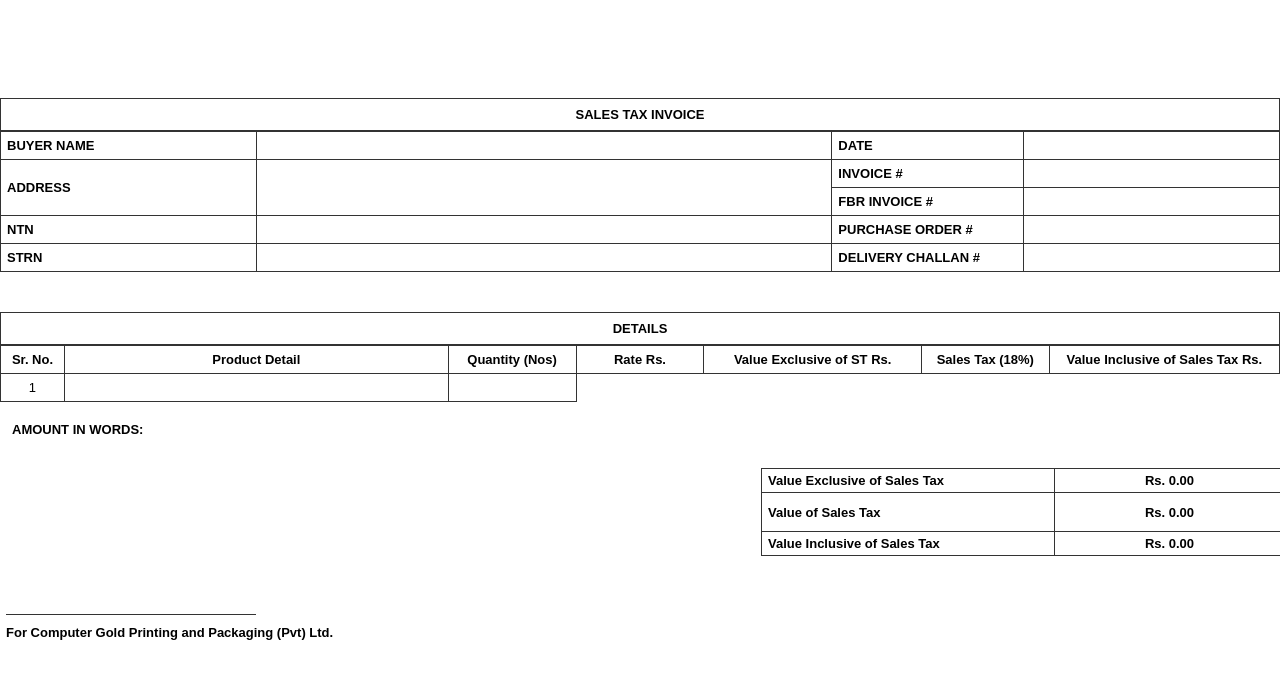
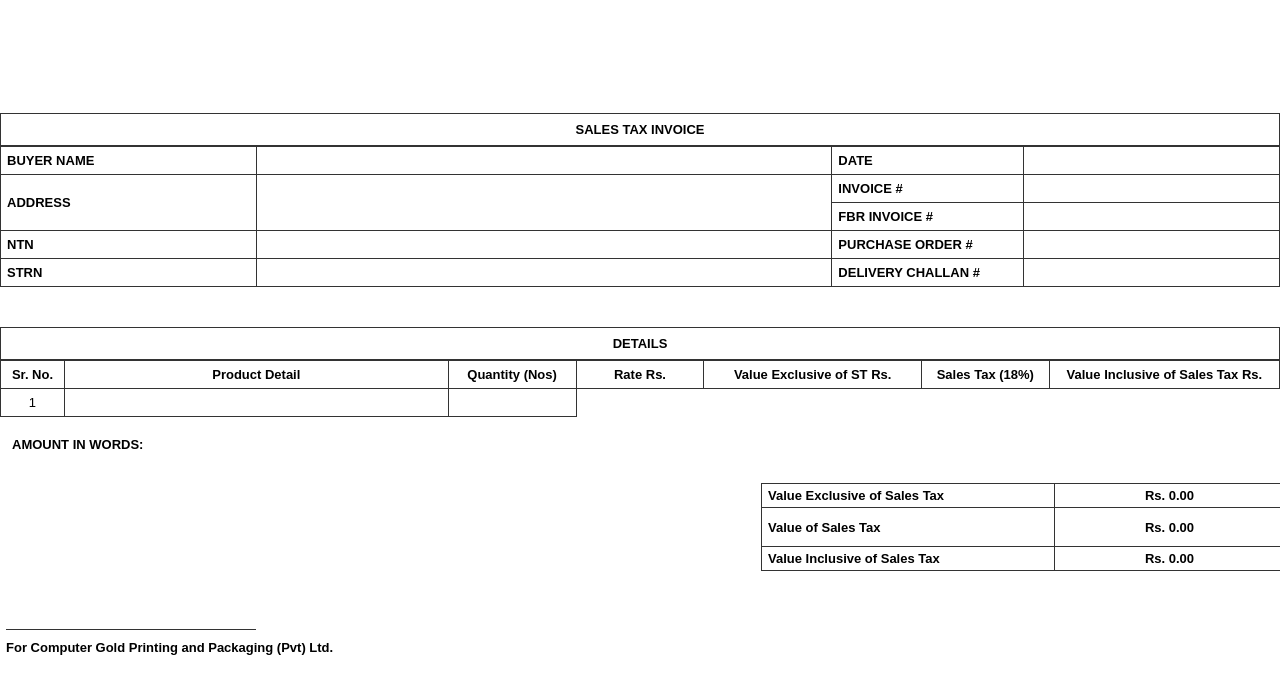
Before and after one commit to sheikhhamid221122/work, a Flask app: template templates/invoice_template.html in a window 1280 px wide. Shown: the top 694 px of the page. Run offline with Flask 3, Linux system fonts and the light colour scheme; the template is opened without the code that fills it, so the values that code supplies are empty; the visitor is signed in with stand-in values (Sample User, id 1); some libraries are stand-ins or nearby versions.

Commit message:
Improved UI3

```diff
--- a/templates/invoice_template.html
+++ b/templates/invoice_template.html
@@ -54,7 +54,7 @@
         }
         .footer-note {
             font-weight: bold;
-            margin-top: 25px;
+            margin-top: 30px;
         }
         .signature-line {
             border-top: 1px solid #333;
@@ -65,7 +65,7 @@
     </style>
 </head>
 <body>
-<br><br><br><br>
+<br><br><br><br><br>
     <div class="container">
     <!-- Header with Logo and Seller Info -->
 <table class="no-border" style="width: 100%; margin-bottom: 2px;">
@@ -206,7 +206,7 @@
 
 <table class="no-border" style="width: 101%;">
     <tr>
-        <td style="width: 60%; vertical-align: bottom; text-align: left; border: none; margin-top: 20px;">
+        <td style="width: 60%; vertical-align: bottom; text-align: left; border: none; margin-top: 10px;">
             <!-- Signature line and company name added here -->
             <div class="signature-line"></div>
             <div style="font-weight: bold;">For Computer Gold Printing and Packaging (Pvt) Ltd.</div>
```
Also changed, not shown: 1 other file.
